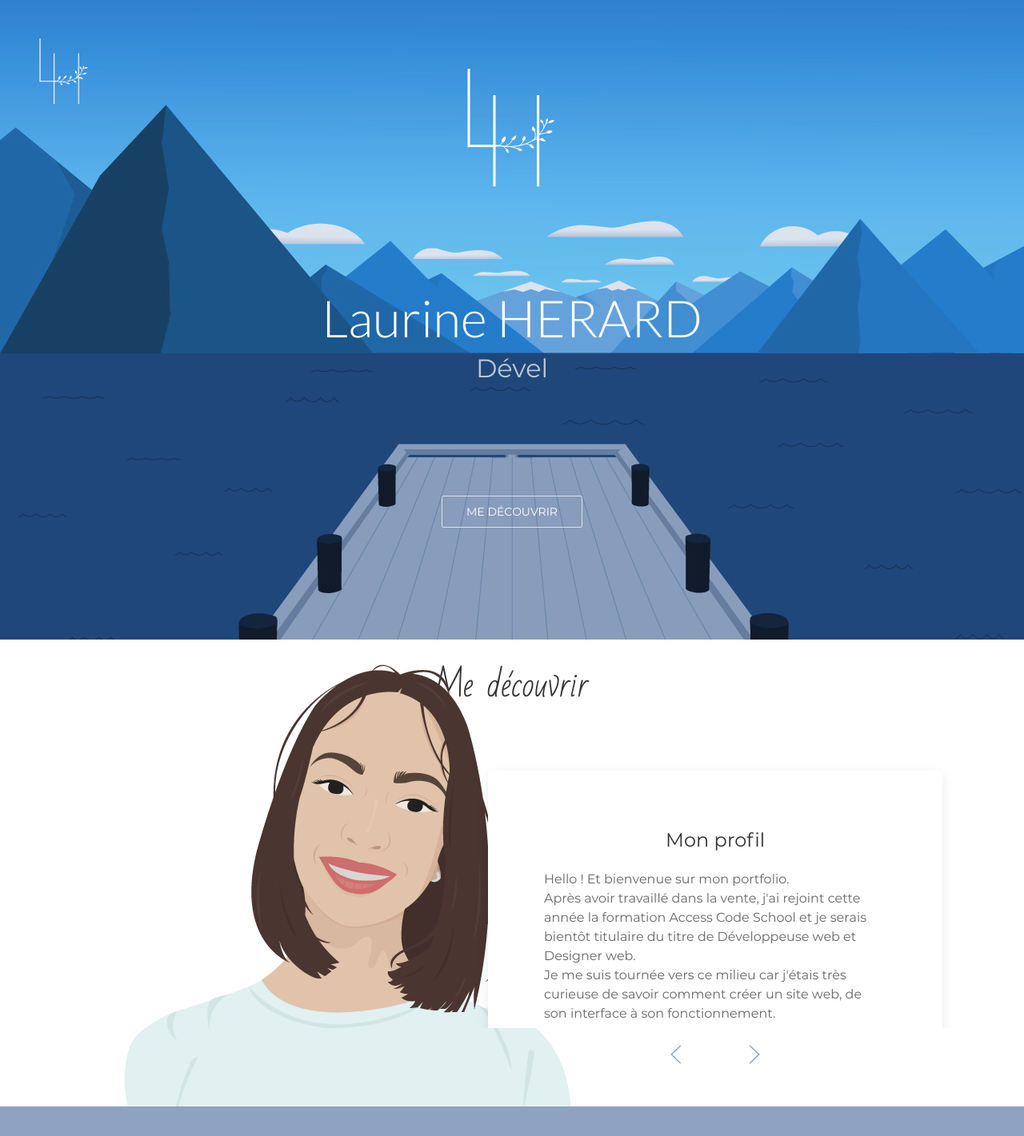
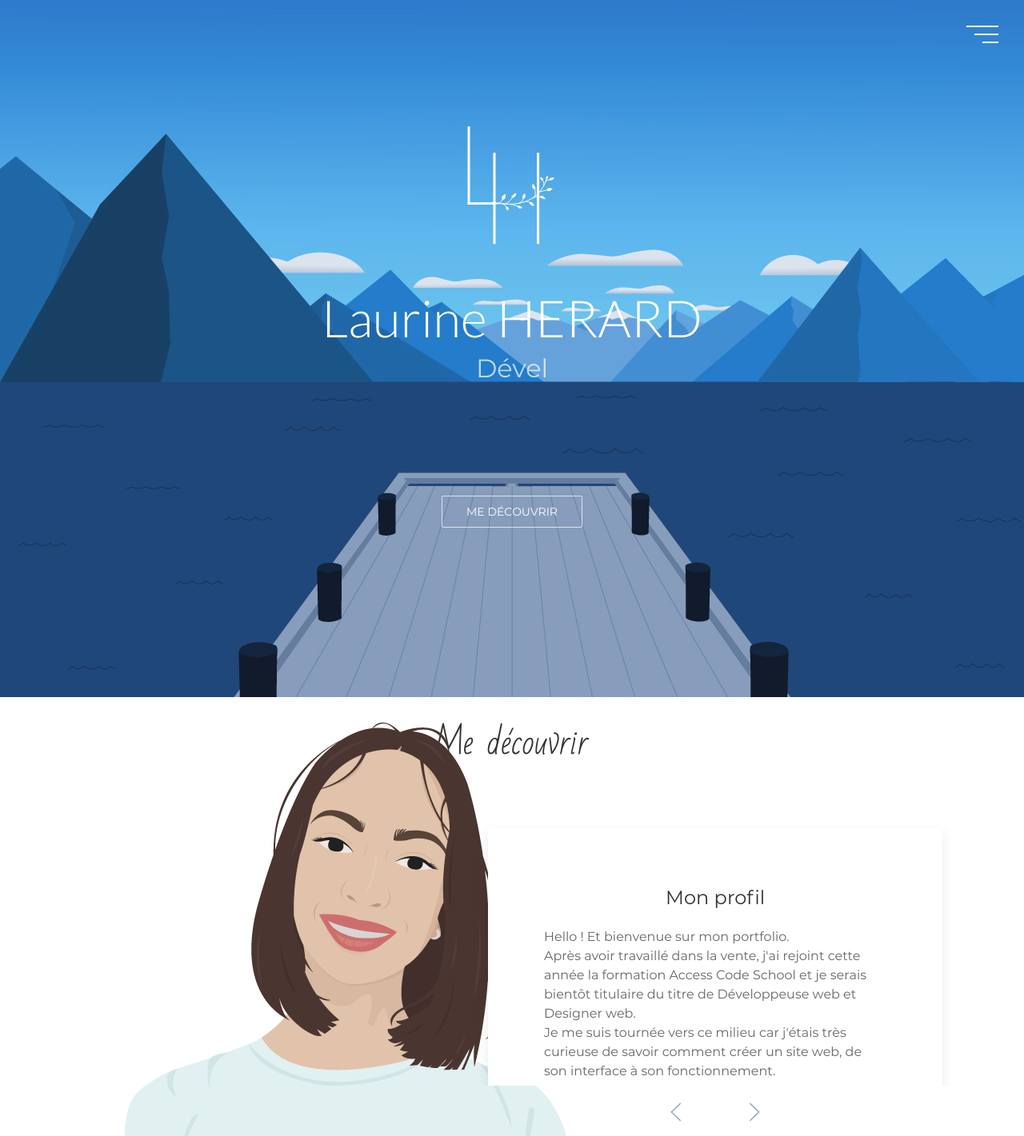
Before and after one commit to laurinehrd/Portfolio, a PHP site: page / in a window 1280 px wide. Shown: the top 1421 px of the page at 80% size. Run offline with PHP 8.4, Linux system fonts and the light colour scheme; some libraries are stand-ins or nearby versions.

Commit message:
add icone and animation for burger-menu

```diff
--- a/assets/css/style.css
+++ b/assets/css/style.css
@@ -54,9 +54,9 @@ h2 {
   margin-bottom: 4rem;
 }
 
-.logo {
+#logosvg {
   position: fixed;
-  top: 0;
+  top: -150px;
   z-index: 9999;
   width: 10rem;
 }
@@ -153,6 +153,67 @@ h2 {
   transform: translate(-50%, -50%);
   border-radius: 2px;
   color: white;
+}
+.btn-decouvrir:hover {
+  background-color: #8EA3BF !important;
+}
+
+.burger-menu {
+  margin-top: 2rem;
+  margin-right: 2rem;
+  width: 2.5rem;
+  display: block;
+  transition: all 0.3s;
+  cursor: pointer;
+  height: 40px;
+}
+.burger-menu .bar {
+  transition: all 0.3s;
+  height: 2px;
+  width: 100%;
+  display: block;
+  background-color: white;
+}
+.burger-menu .bar:nth-of-type(2) {
+  margin: 8px 0;
+}
+.burger-menu--closed {
+  transition-delay: 0.3s;
+}
+.burger-menu--closed .bar {
+  float: right;
+}
+.burger-menu--closed .bar:nth-of-type(2) {
+  width: 75%;
+  transition-property: margin, height, width;
+  transition-delay: 0.3s, 0.3s, 0s;
+}
+.burger-menu--closed .bar:nth-of-type(3) {
+  width: 50%;
+}
+.burger-menu--closed:hover .bar:nth-of-type(2) {
+  width: 100%;
+}
+.burger-menu--closed:hover .bar:nth-of-type(3) {
+  width: 100%;
+}
+.burger-menu--opened {
+  padding-top: 12px;
+}
+.burger-menu--opened .bar:nth-of-type(1) {
+  transform: rotate(45deg);
+  transition-delay: 0.3s;
+  height: 2px;
+}
+.burger-menu--opened .bar:nth-of-type(2) {
+  opacity: 0;
+  height: 0;
+  margin: -3px;
+}
+.burger-menu--opened .bar:nth-of-type(3) {
+  transform: rotate(-45deg);
+  transition-delay: 0.3s;
+  height: 2px;
 }
 
 .carousselIllustrations {
--- a/assets/js/main.js
+++ b/assets/js/main.js
@@ -43,3 +43,21 @@ window.onload = function(){
     document.getElementById("typping-effect").style.display = "block";
   }, 5000);
 }
+
+// apparition du logo fixe
+window.onscroll = showLogo;
+function showLogo(){
+  var windowScroll = document.documentElement.scrollTop;
+  console.log(windowScroll);
+  if(windowScroll > 620){
+    document.getElementById('logosvg').style.top = "0";
+  }else{
+    document.getElementById('logosvg').style.top = "-150px";
+  }
+}
+
+// burger menu
+document.querySelector(".burger-menu").addEventListener("click", function(){
+  document.querySelector(".burger-menu").classList.toggle("burger-menu--opened");
+  document.querySelector(".burger-menu").classList.toggle("burger-menu--closed");
+});
--- a/assets/sass/base/_base.scss
+++ b/assets/sass/base/_base.scss
@@ -18,9 +18,9 @@ h2 {
   padding-top: $paddingTop;
   margin-bottom: 4rem;
 }
-.logo{
+#logosvg{
   position: fixed;
-  top: 0;
+  top: -150px;
   z-index: 9999;
   width: 10rem;
 }
--- a/assets/sass/base/_header.scss
+++ b/assets/sass/base/_header.scss
@@ -1,3 +1,4 @@
+@import "../utils/variables";
 
 .header-bg{
   background-image: url('../images/vik-paysage-f.png');
@@ -49,4 +50,7 @@
   transform: translate(-50%, -50%);
   border-radius: 2px;
   color: white;
+  &:hover{
+    background-color: $primary!important;
+  }
 }
--- /dev/null
+++ b/assets/sass/composants/_menu.scss
@@ -0,0 +1,61 @@
+.burger-menu{
+    margin:{
+        top: 2rem;
+        right: 2rem;
+    }
+    width: 2.5rem;
+    display: block;
+    transition: all .3s;
+    cursor: pointer;
+    height: 40px;
+    .bar{
+        transition: all .3s;
+        height: 2px;
+        width: 100%;
+        display: block;
+        background-color: white;
+    }
+    .bar:nth-of-type(2){
+        margin: 8px 0;
+    }
+    &--closed{
+        transition-delay: .3s;
+        .bar{
+            float: right;
+        }
+        .bar:nth-of-type(2){
+            width: 75%;
+            transition-property: margin, height, width;
+            transition-delay: .3s, .3s, 0s;
+        }
+        .bar:nth-of-type(3){
+            width: 50%;
+        }
+        &:hover{
+            .bar:nth-of-type(2){
+                width: 100%;
+            }
+            .bar:nth-of-type(3){
+                width: 100%;
+            }
+        }
+    }
+    &--opened{
+        padding-top: 12px;
+        .bar:nth-of-type(1){
+            transform: rotate(45deg);
+            transition-delay: .3s;
+            height: 2px;
+        }
+        .bar:nth-of-type(2){
+            opacity: 0;
+            height: 0;
+            margin: -3px;
+        }
+        .bar:nth-of-type(3){
+            transform: rotate(-45deg);
+            transition-delay: .3s;
+            height: 2px;
+        }
+    }
+}
--- a/assets/sass/main.scss
+++ b/assets/sass/main.scss
@@ -4,6 +4,7 @@
 @import "./base/header";
 
 //COMPOSANTS
+@import "./composants/menu";
 @import "./composants/caroussel";
 @import "./composants/form";
 @import "./composants/about";
--- a/index.php
+++ b/index.php
@@ -4,7 +4,15 @@
 
 
 <!-- <div class="header-bg uk-background-cover uk-light uk-flex" uk-parallax="bgy: -500"> -->
-<div class="header-bg uk-background-fixed uk-light uk-background-cover">
+<header class="header-bg uk-background-fixed uk-light uk-background-cover">
+
+  <div class="d-flex justify-content-end">
+    <div class="burger-menu burger-menu--closed">
+      <div class="bar"></div>
+      <div class="bar"></div>
+      <div class="bar"></div>
+    </div>
+  </div>
 
   <div class="banner">
     <div class="text-center">
@@ -68,10 +76,11 @@
 
   </div>
 
-</div>
+
+</header>
 
 
-<a href="#"><img class="logo" src="assets/images/logo-lh.png" alt="logo"></a>
+<a href="#"><img class="logo" id="logosvg" src="assets/images/logo-lh.png" alt="logo"></a>
 
 <!-- ***************************ABOUT ME**************************** -->
 
```
Also changed, not shown: 1 other file.
